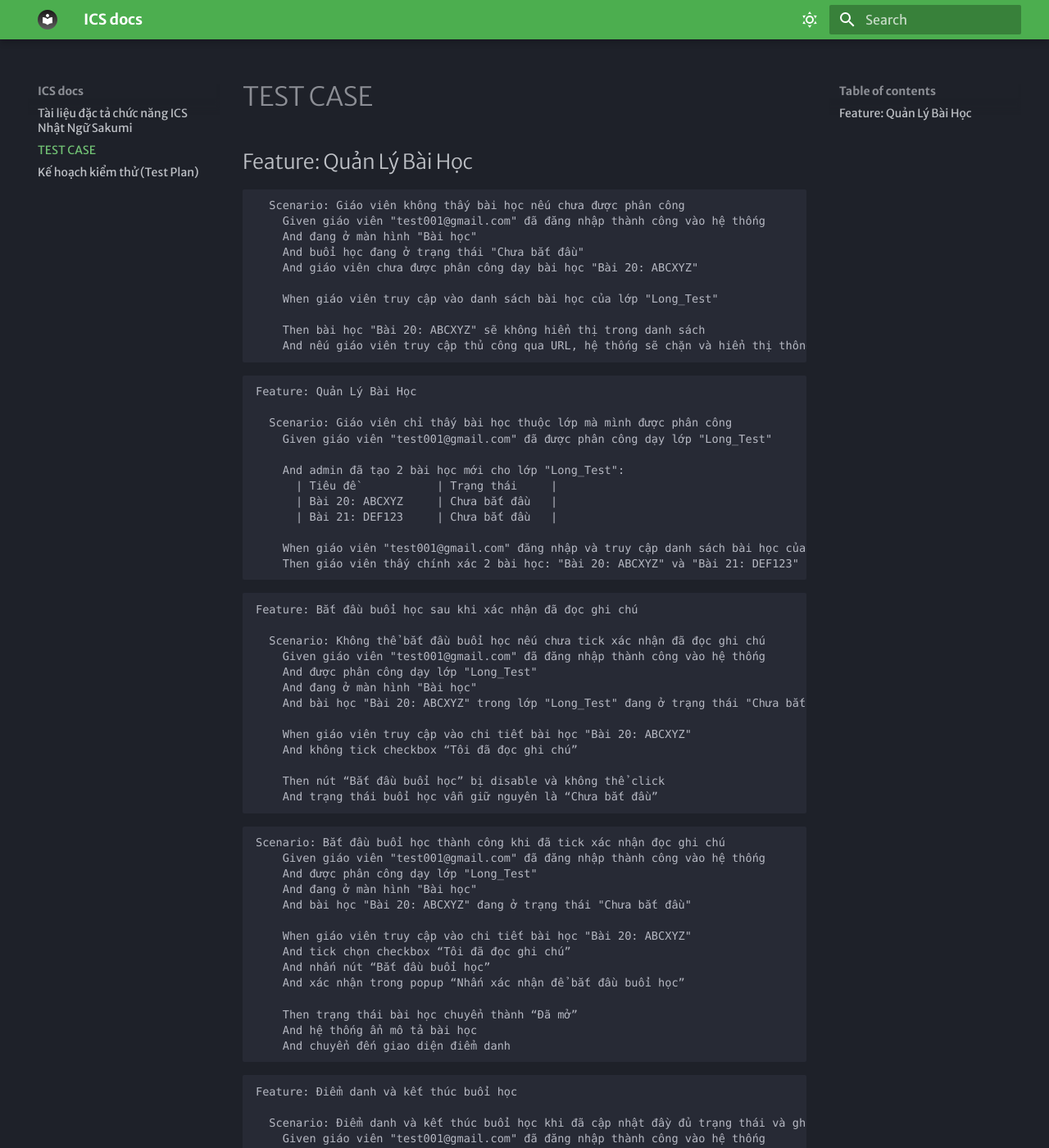
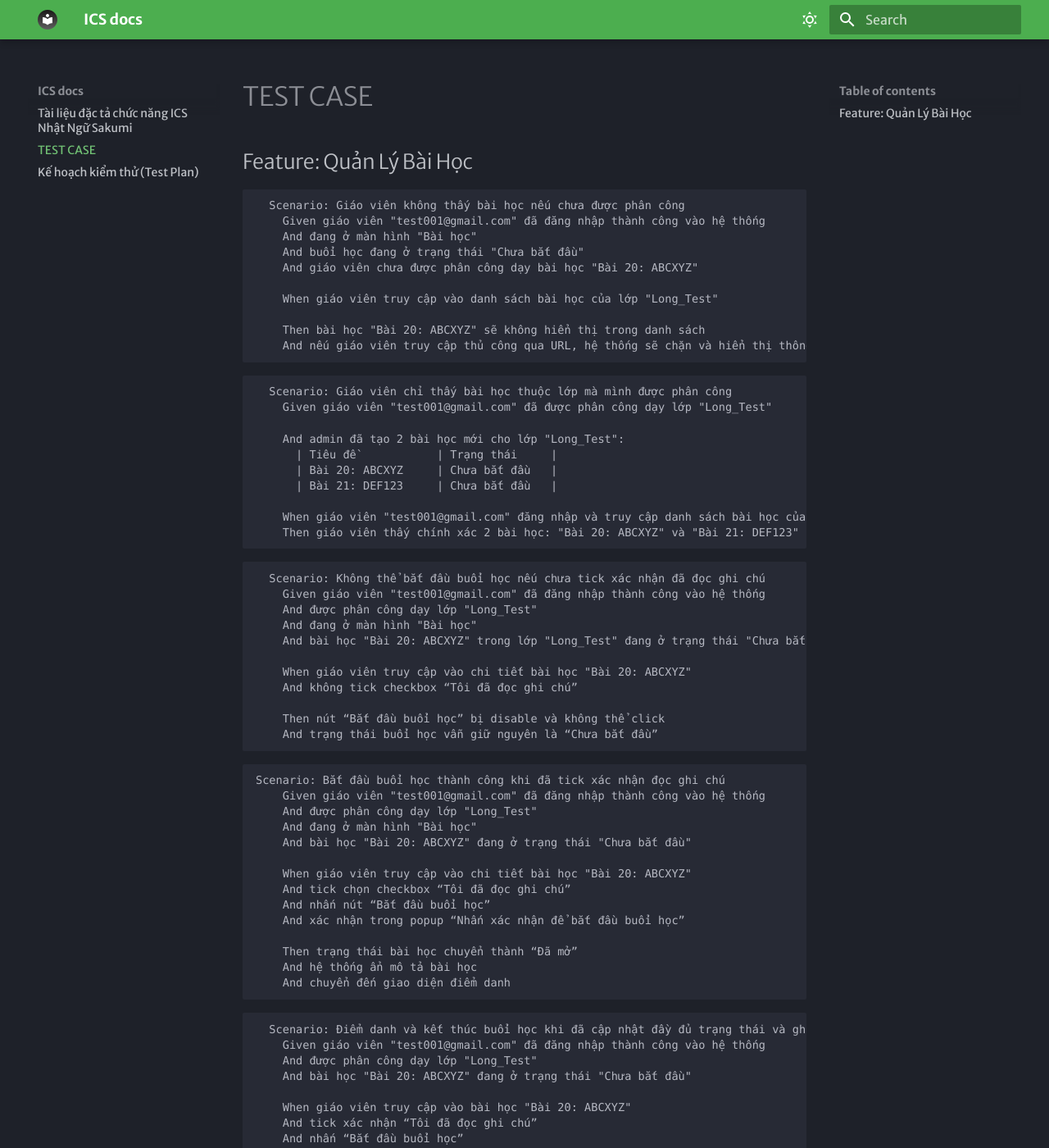
Before and after one commit to yeusone98/Function_Specification_ICS, an MkDocs documentation site: the page built from docs/testcase.md, in a window 1280 px wide and 1400 px high. Shown: the whole window at 82% size. Built offline with MkDocs 1.6.1 and Material for MkDocs 9.7.7, drawn with Linux system fonts in a browser that asks for light colours; some web fonts are replaced.

Commit message:
Update testcase.md

````diff
--- a/docs/testcase.md
+++ b/docs/testcase.md
@@ -14,8 +14,6 @@
     And nếu giáo viên truy cập thủ công qua URL, hệ thống sẽ chặn và hiển thị thông báo "Bạn không có quyền truy cập"
 ```
 ```
-Feature: Quản Lý Bài Học
-
   Scenario: Giáo viên chỉ thấy bài học thuộc lớp mà mình được phân công
     Given giáo viên "test001@gmail.com" đã được phân công dạy lớp "Long_Test"
 
@@ -28,8 +26,6 @@ Feature: Quản Lý Bài Học
     Then giáo viên thấy chính xác 2 bài học: "Bài 20: ABCXYZ" và "Bài 21: DEF123"
 ```
 ```
-Feature: Bắt đầu buổi học sau khi xác nhận đã đọc ghi chú
-
   Scenario: Không thể bắt đầu buổi học nếu chưa tick xác nhận đã đọc ghi chú
     Given giáo viên "test001@gmail.com" đã đăng nhập thành công vào hệ thống
     And được phân công dạy lớp "Long_Test"
@@ -61,8 +57,6 @@ Scenario: Bắt đầu buổi học thành công khi đã tick xác nhận đọ
 ```
 
 ```
-Feature: Điểm danh và kết thúc buổi học
-
   Scenario: Điểm danh và kết thúc buổi học khi đã cập nhật đầy đủ trạng thái và ghi chú
     Given giáo viên "test001@gmail.com" đã đăng nhập thành công vào hệ thống
     And được phân công dạy lớp "Long_Test"
````
